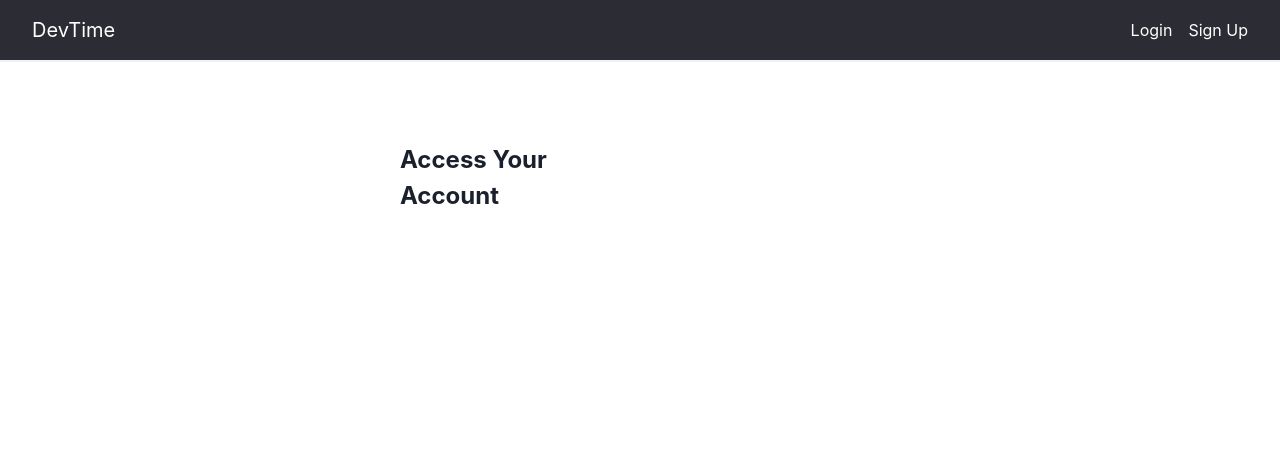
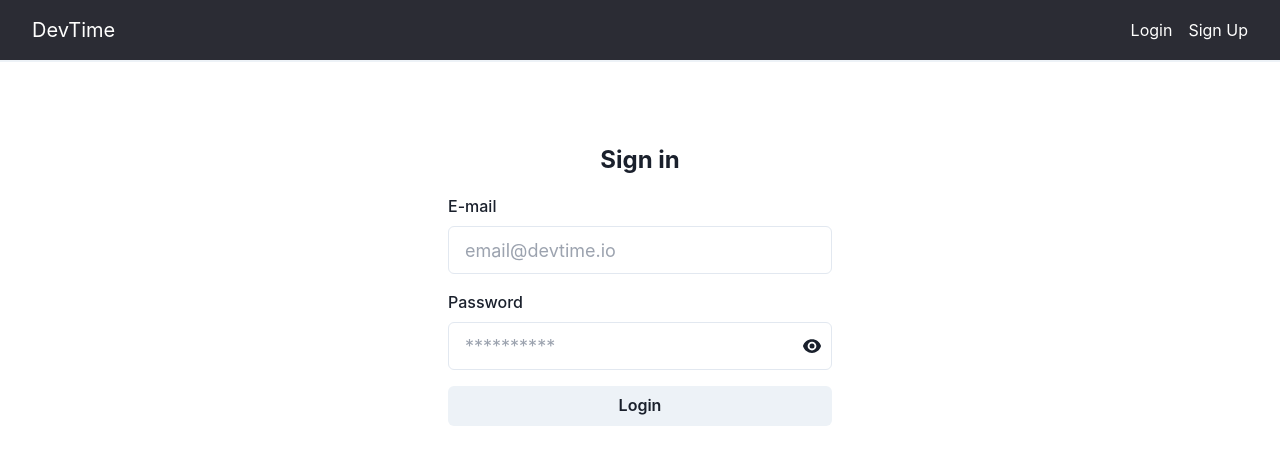
Before and after one commit to timeoutguy/devtime, a React (Create React App) app: page /login in a window 1280 px wide. Shown: the top 464 px of the page. Built offline with nearby package versions, Linux system fonts and the light colour scheme; no server answers.

Commit message:
feat: login page base

```diff
--- a/src/pages/login/Login.tsx
+++ b/src/pages/login/Login.tsx
@@ -1,12 +1,86 @@
-import { Box, FormControl, FormLabel, Text } from '@chakra-ui/react';
-import React from 'react';
+import {
+  Box,
+  Button,
+  FormControl,
+  FormLabel,
+  Input,
+  InputGroup,
+  InputRightElement,
+  Text,
+} from '@chakra-ui/react';
+import { EyeIcon, EyeSlashIcon } from '@heroicons/react/24/solid';
+import React, { FormEvent, useState } from 'react';
+
+import { useAuth } from '../../hooks/useAuth';
 
 export const Login: React.FC = () => {
+  const [email, setEmail] = useState('');
+  const [password, setPassword] = useState('');
+  const [loginError, setLoginError] = useState(null);
+  const [showPassword, setShowPassword] = useState(false);
+  const [isLoading, setIsLoading] = useState(false);
+
+  const user = useAuth();
+
+  const handleLogin = (event: FormEvent) => {
+    setIsLoading(true);
+    event.preventDefault();
+
+    user
+      .authenticate(email, password)
+      .then((userCredential) => {
+        user.setUser(userCredential.user);
+        setIsLoading(false);
+      })
+      .catch((err) => {
+        setLoginError(err.code);
+        setIsLoading(false);
+      });
+  };
+
   return (
-    <Box justifyContent="center" alignItems="center" display="flex" p={4}>
+    <Box justifyContent="center" alignItems="center" display="flex" flexDirection="column" p={4}>
+      {user && <h1> {(user as any).photoUrl} </h1>}
+      {loginError && <h1> {loginError} </h1>}
       <Text as="h1" fontSize="2xl" fontWeight="bold" mb={4}>
-        Access Your Account
+        Sign in
       </Text>
+      <form onSubmit={handleLogin} className="flex flex-col w-96">
+        <FormControl mb={4}>
+          <FormLabel> E-mail </FormLabel>
+          <Input
+            type="email"
+            placeholder="email@devtime.io"
+            size="lg"
+            onChange={(event) => setEmail(event.currentTarget.value)}
+          />
+        </FormControl>
+        <FormControl mb={4}>
+          <FormLabel> Password </FormLabel>
+          <InputGroup>
+            <Input
+              type={showPassword ? 'text' : 'password'}
+              placeholder="**********"
+              size="lg"
+              onChange={(event) => setPassword(event.currentTarget.value)}
+            />
+            <InputRightElement
+              cursor="pointer"
+              onClick={() => setShowPassword(!showPassword)}
+              h="full"
+            >
+              {showPassword ? (
+                <EyeSlashIcon width="20px" height="20px" />
+              ) : (
+                <EyeIcon width="20px" height="20px" />
+              )}
+            </InputRightElement>
+          </InputGroup>
+        </FormControl>
+        <Button type="submit" isLoading={isLoading}>
+          Login
+        </Button>
+      </form>
       <FormControl>
         <FormLabel> </FormLabel>
       </FormControl>
```
